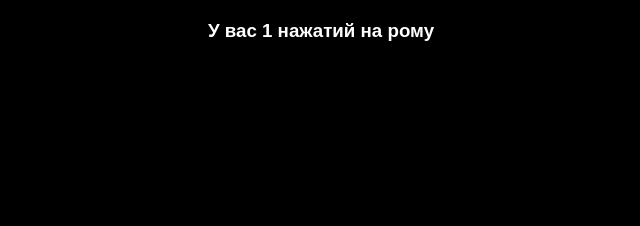
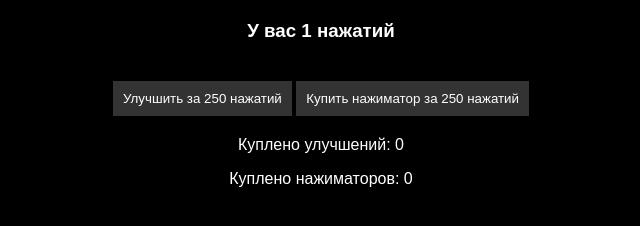
Before and after one commit to GovnocodedByNewpptx/GovnocodedByNewpptx.github.io, a plain HTML site: page index.html in a window 1280 px wide. Both pictures are taken after a click on the picture 640 px from the left and 173 px from the top of the page. Shown: the part 270-496 px from the top of the page, without its empty margins (319-959 px from the left). Drawn offline with Linux system fonts and the light colour scheme.

Commit message:
v0.1 update

```diff
--- a/index.html
+++ b/index.html
@@ -25,41 +25,115 @@
       font-family: sans-serif;
       text-align: center;
     }
+    #upgrade, #generator {
+      margin-top: 20px;
+      padding: 10px;
+      background-color: #333;
+      color: #fff;
+      border: none;
+      cursor: pointer;
+    }
+    #upgradesOwned {
+      margin-top: 20px;
+    }
   </style>
 </head>
-
 <body>
   <h1>Нажми на karimi4</h1>
   <img src="image.png" width="250" id="img" onclick="incrementCount()" />
-    <h3><p id="count">У вас 0 нажатий на рому</p></h3>
+  <h3><p id="count">У вас 0 нажатий</p></h3>
+  <button id="upgrade" onclick="purchaseUpgrade()">Улучшить за 500 нажатий</button>
+  <button id="generator" onclick="purchaseGenerator()">Купить нажиматор за 1000 нажатий</button>
+  <div id="upgradesOwned">
+    <p>Куплено улучшений: <span id="upgradesCount">0</span></p>
+    <p>Куплено нажиматоров: <span id="generatorsCount">0</span></p>
+  </div>
 
   <script>
+    let clickValue = parseInt(localStorage.getItem("click_Value")) || 1;
+    let clickCount = parseInt(localStorage.getItem("click_Count")) || 0;
+    let upgradeCost = parseInt(localStorage.getItem("upgrade_Cost")) || 250;
+    let generatorCost = parseInt(localStorage.getItem("generator_Cost")) || 250;
+    let generatorsOwned = parseInt(localStorage.getItem("generators_Owned")) || 0;
+    let passiveClicksPerSecond = generatorsOwned * 1;
+
     function incrementCount() {
-        // Получаем счетчик
-        let count = parseInt(localStorage.getItem("click_Count")) || 0;
-        count++;
-        if (count >= 1000) document.getElementById("img").src = "new-image.png";
-        document.getElementById("count").textContent =
-          "У вас " + count + " нажатий на рому";
-        // Создаем
+      clickCount += clickValue;
+      updateDisplay();
+      createAnimation();
+      saveCount();
+    }
+
+    function purchaseUpgrade() {
+      if (clickCount >= upgradeCost) {
+        clickCount -= upgradeCost;
+        clickValue += 1;
+        upgradeCost *= 2;
+        saveCount();
+        updateDisplay();
+        updateUpgradesDisplay(); // upgrade update
+      } else {
+        alert('Недостаточно нажатий для покупки улучшения!');
+      }
+    }
+
+    function purchaseGenerator() {
+      if (clickCount >= generatorCost) {
+        clickCount -= generatorCost;
+        generatorsOwned += 1;
+        generatorCost += 100;
+        passiveClicksPerSecond = generatorsOwned * 1;
+        saveCount();
+        updateDisplay();
+        updateUpgradesDisplay();
+      } else {
+        alert('Недостаточно нажатий для покупки нажиматоров!');
+      }
+    }
+
+    function updateDisplay() {
+      document.getElementById('count').textContent = "У вас " + clickCount + " нажатий";
+      document.getElementById('upgrade').textContent = "Улучшить за " + upgradeCost + " нажатий";
+      document.getElementById('generator').textContent = "Купить нажиматор за " + generatorCost + " нажатий";
+      // img update
+      if (clickCount >= 1000) document.getElementById("img").src = "image2.png";
+      if (clickCount >= 2000) document.getElementById("img").src = "image3.png";
+    }
+
+    function updateUpgradesDisplay() {
+      document.getElementById('upgradesCount').textContent = clickValue - 1;
+      document.getElementById('generatorsCount').textContent = generatorsOwned;
+    }
+
+    function createAnimation() {
       let animationElement = document.createElement("div");
-        animationElement.textContent = "+1";
+      animationElement.textContent = "+" + clickValue;
       animationElement.classList.add("animate");
       document.body.appendChild(animationElement);
-
-        // Удаляем
       setTimeout(() => {
         document.body.removeChild(animationElement);
       }, 500);
-        // Сохраняем счетчик
-        localStorage.setItem("click_Count", count);
     }
 
-      // Устанавливаем текст при заггрузке
+    function addPassiveClicks() {
+      clickCount += passiveClicksPerSecond;
+      saveCount();
+      updateDisplay();
+    }
+
+    setInterval(addPassiveClicks, 500);
+
+    function saveCount() {
+      localStorage.setItem("click_Count", clickCount);
+      localStorage.setItem("click_Value", clickValue);
+      localStorage.setItem("upgrade_Cost", upgradeCost);
+      localStorage.setItem("generator_Cost", generatorCost);
+      localStorage.setItem("generators_Owned", generatorsOwned);
+    }
+
     document.addEventListener("DOMContentLoaded", (event) => {
-        let count = parseInt(localStorage.getItem("click_Count")) || 0;
-        document.getElementById("count").textContent =
-          "У вас " + count + " нажатий на рому";
+      updateDisplay();
+      updateUpgradesDisplay(); // upgrades update
     });
   </script>
 </body>
```
Also changed, not shown: image2.png (renamed from new-image.png), image3.png (added). Lines whose indentation alone changed are shown as unchanged.
